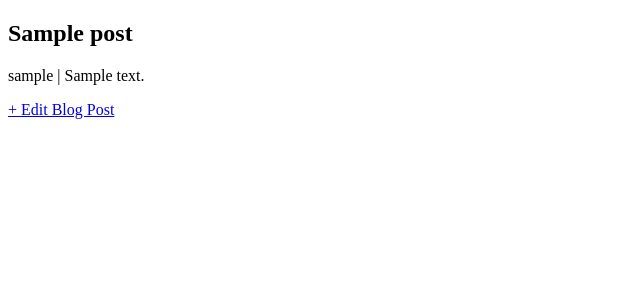
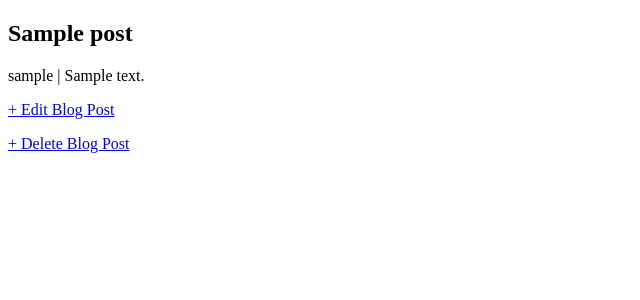
Before and after one commit to esmael1997/Learn_Pages_Django, a Django app: page /blog/1/ in a window 1280 px wide. Shown: the part 84-384 px from the top of the page, without its empty margins (0-640 px from the left). Run offline with Django 5.2, Linux system fonts and the light colour scheme; tables that the repository leaves empty hold one stand-in row (values such as "Sample post").

Commit message:
add delete for post

```diff
--- a/Templates/post_detail.html
+++ b/Templates/post_detail.html
@@ -1,9 +1,12 @@
 {% extends 'base.html' %}
 
 {% block content %}
-    <div class="post-entry">
-        <h2>{{ post.title }}</h2>
-        <p>{{ post.author }} | {{ post.body }}</p>
-    </div>
-    <a href="{% url 'post_edit' post.pk %}">+ Edit Blog Post</a>
+
+<div class="post-entry">
+
+    <h2>{{ post.title }}</h2>
+    <p>{{ post.author }} | {{ post.body }}</p>
+</div>
+<p><a href="{% url 'post_edit' post.pk %}">+ Edit Blog Post</a></p>
+<p><a href="{% url 'post_delete' post.pk %}">+ Delete Blog Post</a></p>
 {% endblock content %}
--- a/post/urls.py
+++ b/post/urls.py
@@ -1,5 +1,5 @@
 from django.urls import path
-from .views import Blog, BlogDetailView, BlogCreateView, BlogUpdateView
+from .views import Blog, BlogDetailView, BlogCreateView, BlogUpdateView , BlogDeleteView
 
 
 
@@ -8,4 +8,5 @@ urlpatterns = [
     path('<int:pk>/', BlogDetailView.as_view(), name='blog_detail'),
     path('new/', BlogCreateView.as_view(), name='blog_new'),
     path('edit/', BlogUpdateView.as_view(), name="post_edit"),
+     path('delete/', BlogDeleteView.as_view(), name="post_delete"),
 ]
--- a/post/views.py
+++ b/post/views.py
@@ -1,6 +1,6 @@
 from django.shortcuts import render
 from django.views.generic import ListView, DetailView
-from django.views.generic.edit import CreateView, UpdateView
+from django.views.generic.edit import CreateView, UpdateView, DeleteView
 from django.urls import reverse_lazy
 from .models import Post
 
@@ -25,3 +25,8 @@ class BlogUpdateView(UpdateView):
     model = Post
     template_name = "post_edit.html"
     fields = ["title", "body"]
+
+class BlogDeleteView(DeleteView):
+    model = Post
+    template_name = "post_delete.html"
+    success_url = reverse_lazy("home")
```
Also changed, not shown: Templates/post_delete.html (added, +8 -0 lines).
